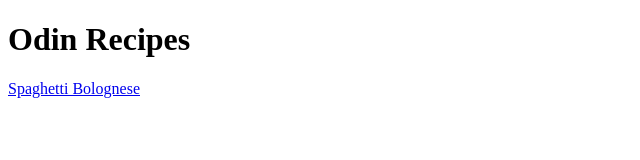
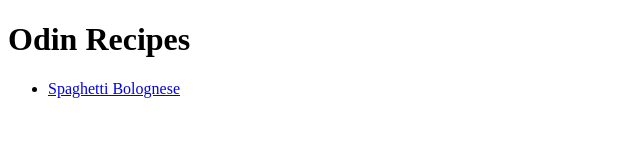
Before and after one commit to 07KingKaiju07/odin_recipes, a plain HTML site: page index.html in a window 1280 px wide. Shown: the whole page, without its empty margins (0-640 px from the left). Drawn offline with Linux system fonts and the light colour scheme.

Commit message:
Move recipe links to seperate lines

```diff
--- a/index.html
+++ b/index.html
@@ -7,6 +7,10 @@
 </head>
 <body>
     <h1>Odin Recipes</h1>
-    <a href="recipes/spaghetti_bolognese.html">Spaghetti Bolognese</a>
+    <ul>
+        <li><a href="recipes/spaghetti_bolognese.html">Spaghetti Bolognese</a></li>
+
+    </ul>
+
 </body>
 </html>
```
